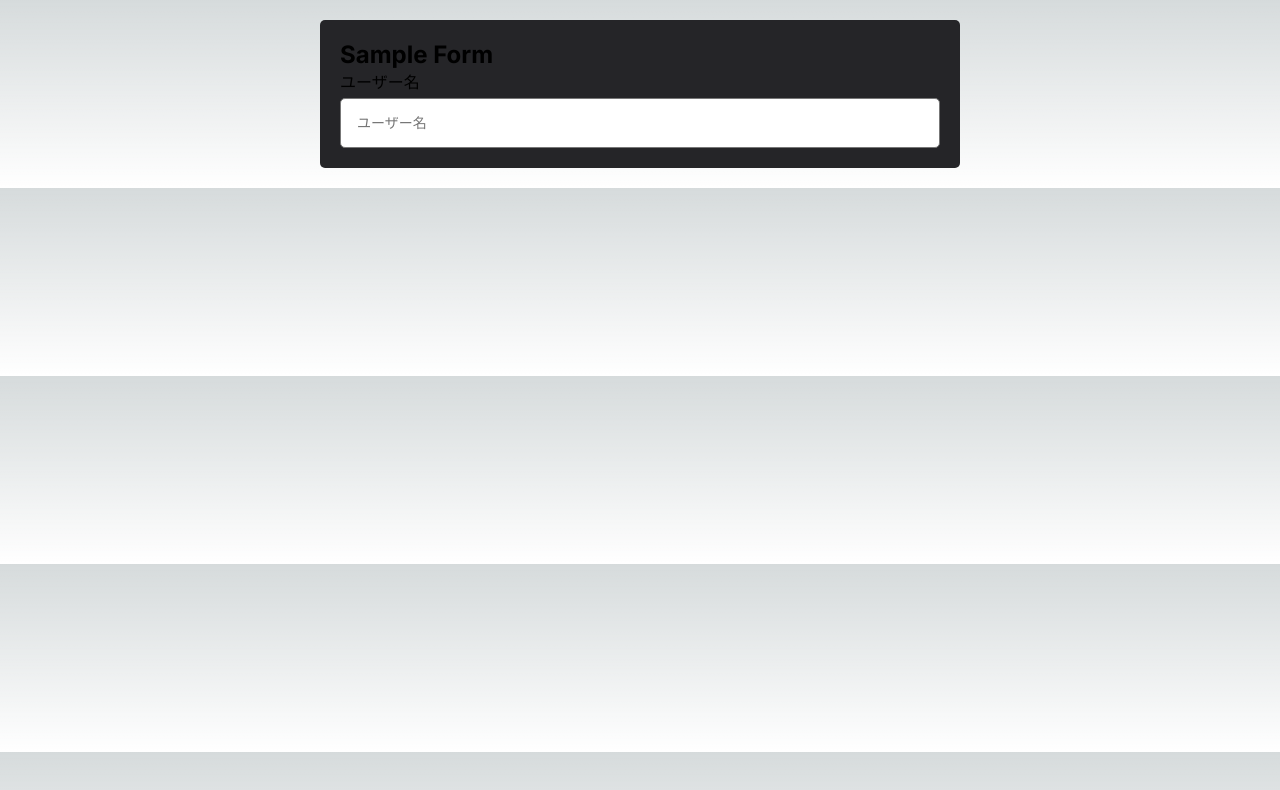
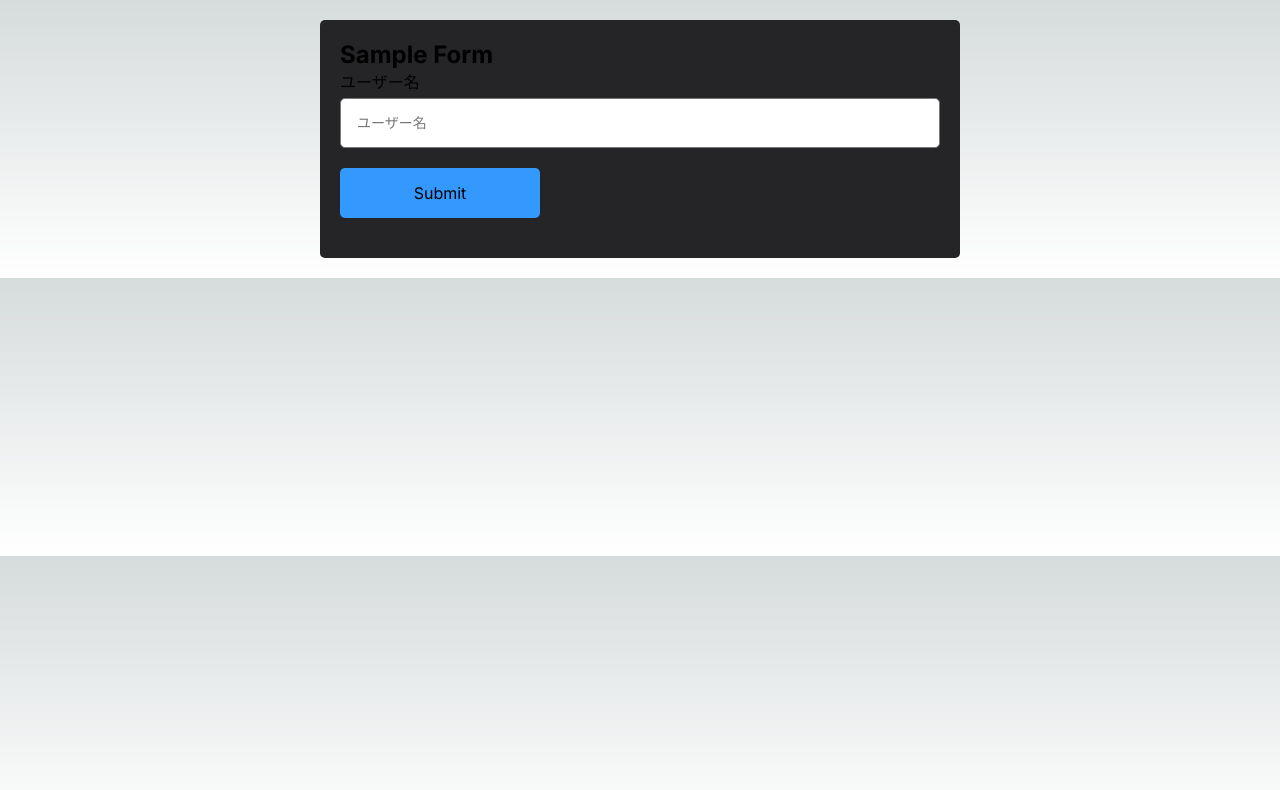
Before and after one commit to arie0703/sandbox-next, a Next.js app: page /form in a window 1280 px wide. Shown: the top 790 px of the page. Built offline with nearby package versions, Linux system fonts and the light colour scheme.

Commit message:
スナップショットテストの作成

```diff
--- a/app/form/page.tsx
+++ b/app/form/page.tsx
@@ -1,9 +1,10 @@
 'use client'
 
-import { FieldValues, FormProvider, useForm } from 'react-hook-form';
+import { FormProvider, useForm } from 'react-hook-form';
 
 import { FormInput } from '@/src/components/FormInput'
 import styles from 'src/styles/form.module.css'
+import { SubmitButton } from '@/src/components/SubmitButton';
 
 export default function Form() {
 
@@ -20,6 +21,7 @@ export default function Form() {
           <h2>Sample Form</h2>
           <FormInput formType='user-name' />
         </form>
+        <SubmitButton buttonText={'Submit'} />
       </FormProvider>
     </div>
   )
--- /dev/null
+++ b/src/components/SubmitButton/index.tsx
@@ -0,0 +1,14 @@
+import styles from 'src/styles/components/submit-button.module.scss';
+
+interface SubmitButtonProps {
+  buttonText: string;
+}
+
+export const SubmitButton = ({buttonText}: SubmitButtonProps) => {
+
+  return (
+    <div className={styles['submitButton']}>
+      {buttonText}
+    </div>
+  )
+}
--- /dev/null
+++ b/src/styles/components/submit-button.module.scss
@@ -0,0 +1,14 @@
+.submitButton {
+  text-align: center;
+  background-color: #3399ff;
+  padding: 15px;
+  border-radius: 5px;
+  max-width: 200px;
+  margin: 20px 0;
+
+  &:hover {
+    cursor: pointer;
+    background-color: #66aaff;
+    transition: 0.5s;
+  }
+}
```
Also changed, not shown: 2 other files (tests, documents, lock files or other folders).
